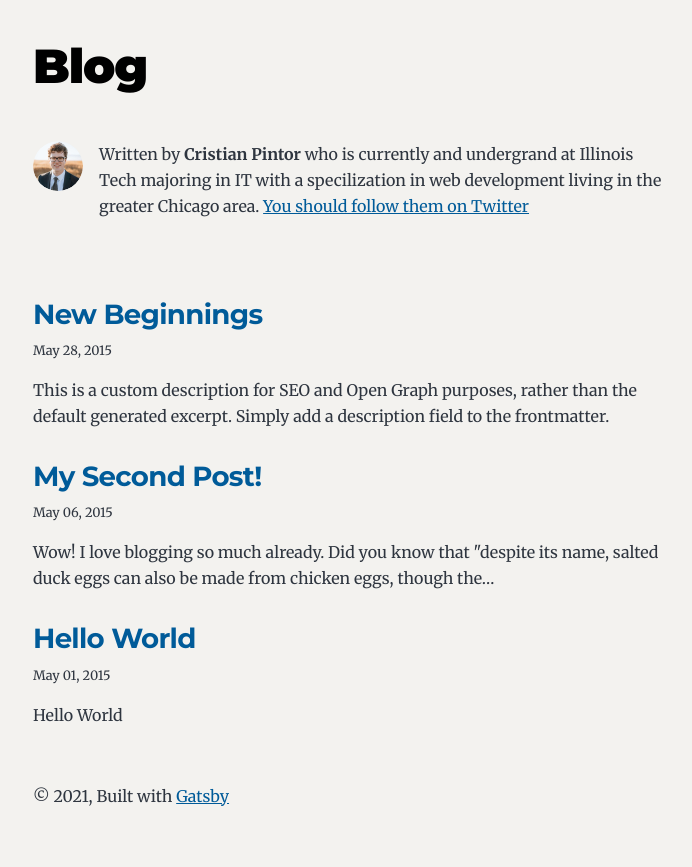
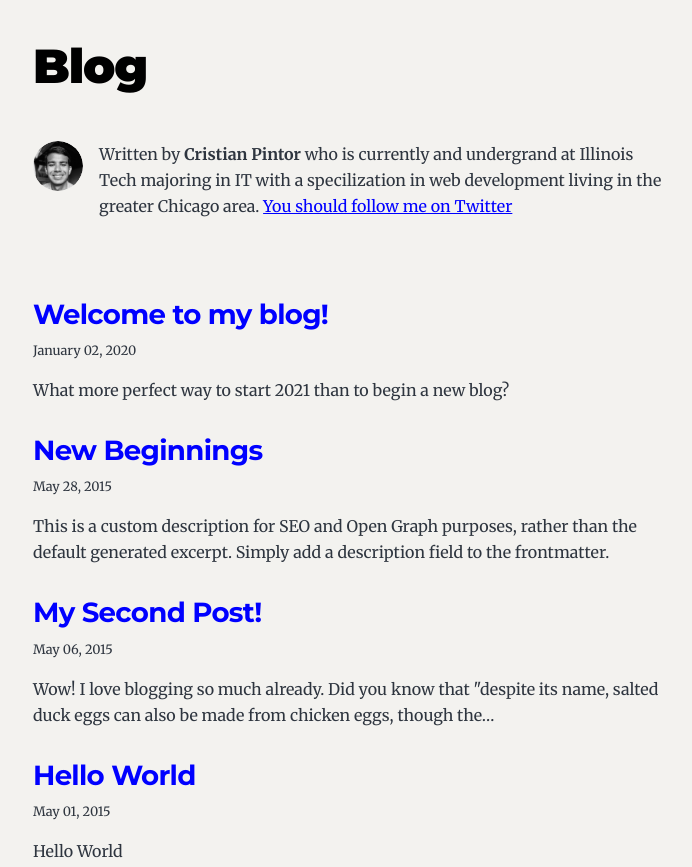
Before and after one commit to cpintor/blog, a Gatsby site in the folder blog/: page / in a window 1280 px wide. Shown: the top 867 px of the page, without its empty margins (291-983 px from the left). Built offline with nearby package versions, Linux system fonts and the light colour scheme; Gatsby itself is replaced by a stand-in of ours.

Commit message:
Midifying the blog

```diff
--- /dev/null
+++ b/blog/content/blog/welcome-to-my-blog/index.md
@@ -0,0 +1,11 @@
+---
+title: Welcome to my blog!
+date: "2020-01-02T23:46:37.121Z"
+description: What more perfect way to start 2021 than to begin a new blog?
+---
+
+![Moon with purple overlay](./dream.jpg)
+
+I would like to begin 2021 by starting out a new bloging project where I will hopefully commit to blogging throughout the year and beyond. I aim to post here my journey through web development, as I am set to graduate this year in May (I am beyond terrified). I will also post some of my photos, which I will work on creating my own potfolio page on my [main site](https://cpintor.github.io).
+
+I hope you can stay for a while and explore my blog and website.
--- a/blog/src/components/bio.js
+++ b/blog/src/components/bio.js
@@ -12,7 +12,7 @@ import Image from "gatsby-image"
 const Bio = () => {
   const data = useStaticQuery(graphql`
     query BioQuery {
-      avatar: file(absolutePath: { regex: "/profile-pic.jpg/" }) {
+      avatar: file(absolutePath: { regex: "/selfie.png/" }) {
         childImageSharp {
           fixed(width: 50, height: 50, quality: 95) {
             ...GatsbyImageSharpFixed
@@ -56,7 +56,7 @@ const Bio = () => {
           Written by <strong>{author.name}</strong> {author?.summary || null}
           {` `}
           <a href={`https://twitter.com/${social?.twitter || ``}`}>
-            You should follow them on Twitter
+            You should follow me on Twitter
           </a>
         </p>
       )}
--- a/blog/src/global.css
+++ b/blog/src/global.css
@@ -1,3 +1,7 @@
 html {
   background-color: #f3f2ef;
 }
+
+a {
+  color: #00f;
+}
--- a/blog/src/style.css
+++ b/blog/src/style.css
@@ -54,7 +54,7 @@
   --fontSize-5: 2.074rem;
   --fontSize-6: 2.488rem;
   --fontSize-7: 2.986rem;
-  --color-primary: #005b99;
+  --color-primary: #00f;
   --color-text: #2e353f;
   --color-text-light: #4f5969;
   --color-heading: #1a202c;
```
Also changed, not shown: blog/content/assets/selfie.png (added), blog/content/blog/welcome-to-my-blog/dream.jpg (added).
